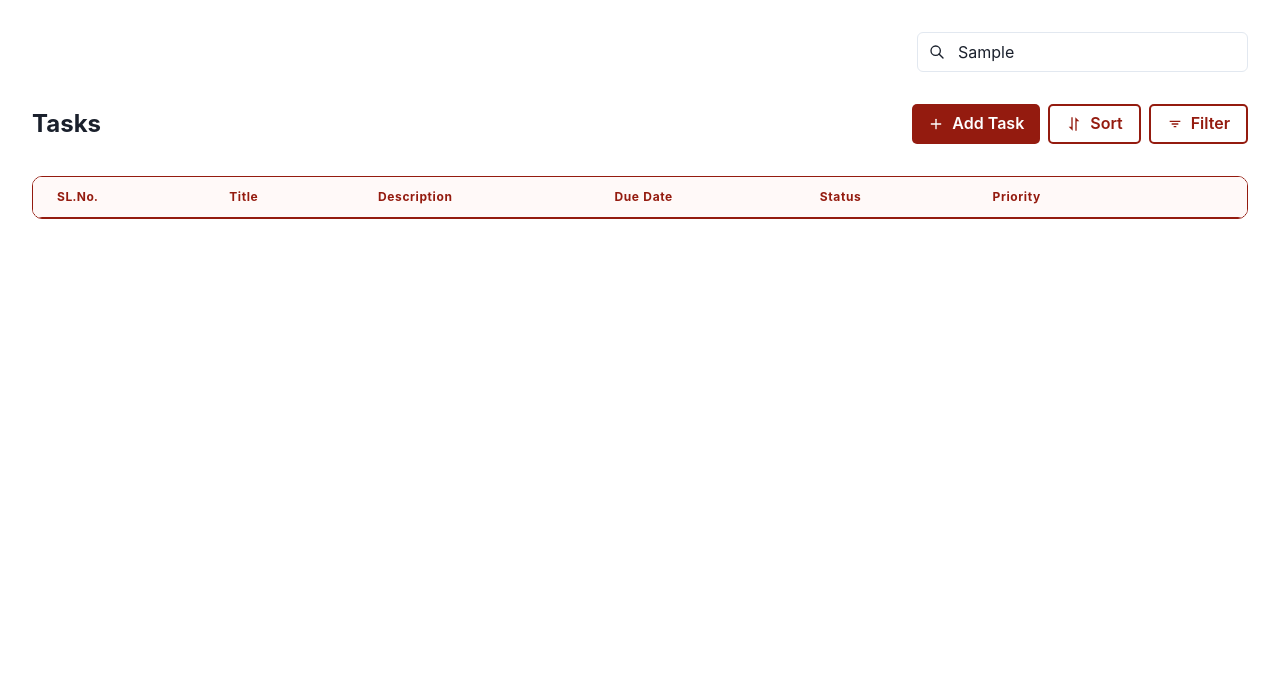
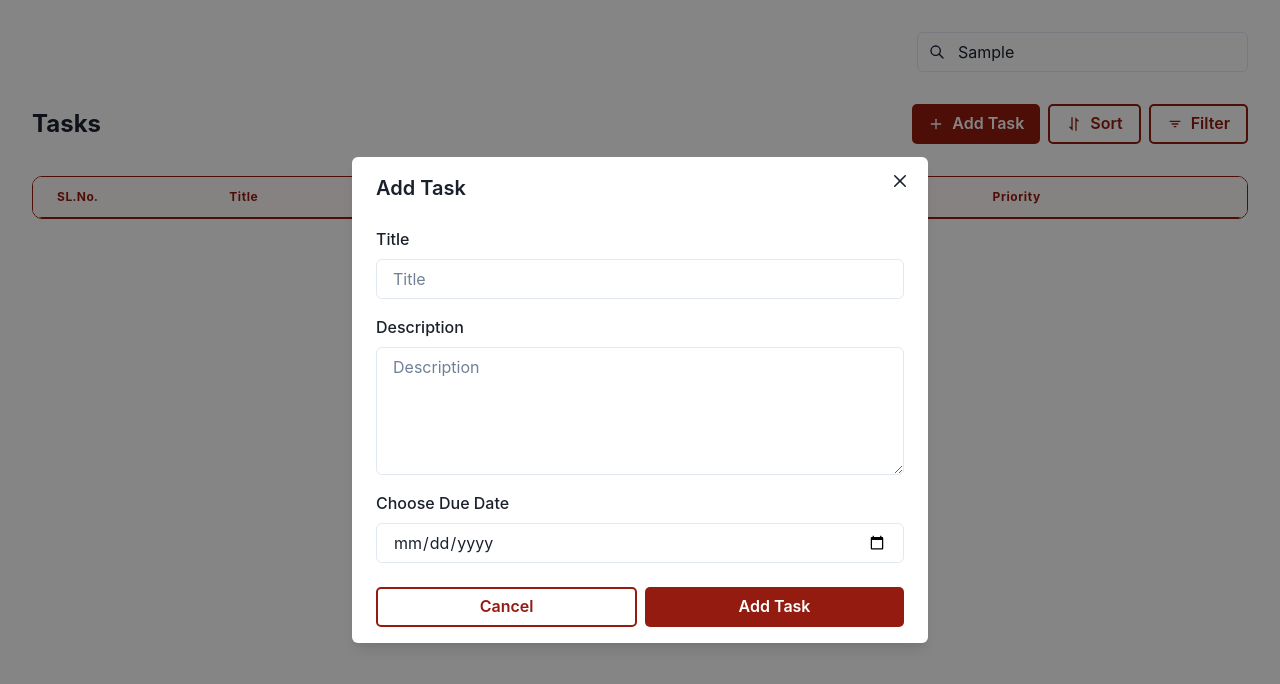
Before and after one commit to b9aurav/task-management, a Next.js app: page / in a window 1280 px wide. Both pictures are taken after typing "Sample" into the empty fields and a click on the button "Add Task". Shown: the top 684 px of the page. Built offline with nearby package versions, Linux system fonts and the light colour scheme.

Commit message:
feat: implement AddTask modal and integrate with PageHeader; update theme for Textarea focus styles

```diff
--- a/src/app/page.tsx
+++ b/src/app/page.tsx
@@ -1,14 +1,23 @@
 "use client";
+import AddTask from "@/components/AddTask";
 import Navbar from "@/components/Navbar";
 import PageHeader from "@/components/PageHeader";
 import TaskList from "@/components/TaskList";
+import { useDisclosure } from "@chakra-ui/react";
 
 export default function Home() {
+  const {
+    isOpen: isAddTaskModalOpen,
+    onOpen: onAddTaskModalOpen,
+    onClose: onAddTaskModalClose,
+  } = useDisclosure();
+
   return (
     <>
       <Navbar />
-      <PageHeader />
+      <PageHeader onAddTaskModalOpen={onAddTaskModalOpen} />
       <TaskList />
+      <AddTask isOpen={isAddTaskModalOpen} onClose={onAddTaskModalClose} />
     </>
   );
 }
--- /dev/null
+++ b/src/components/AddTask.tsx
@@ -0,0 +1,58 @@
+import {
+  Button,
+  Modal,
+  ModalOverlay,
+  ModalContent,
+  ModalHeader,
+  ModalCloseButton,
+  ModalBody,
+  ModalFooter,
+  FormControl,
+  FormLabel,
+  Input,
+  Textarea,
+} from "@chakra-ui/react";
+import React from "react";
+
+type Props = {
+  isOpen: boolean;
+  onClose: () => void;
+};
+
+const AddTask = ({ isOpen, onClose }: Props) => {
+  return (
+    <Modal onClose={onClose} isOpen={isOpen} isCentered size="xl">
+      <ModalOverlay />
+      <ModalContent>
+        <ModalHeader>Add Task</ModalHeader>
+        <ModalCloseButton />
+        <ModalBody>
+          <div className="flex flex-col gap-4">
+            <FormControl>
+              <FormLabel>Title</FormLabel>
+              <Input placeholder="Title" />
+            </FormControl>
+            <FormControl>
+              <FormLabel>Description</FormLabel>
+              <Textarea placeholder="Description" rows={5}/>
+            </FormControl>
+            <FormControl>
+              <FormLabel>Choose Due Date</FormLabel>
+              <Input placeholder="Due Date" size="md" type="date" />
+            </FormControl>
+          </div>
+        </ModalBody>
+        <ModalFooter>
+          <div className="flex w-full gap-2">
+            <Button variant="outline" onClick={onClose} className="w-full">
+              Cancel
+            </Button>
+            <Button className="w-full">Add Task</Button>
+          </div>
+        </ModalFooter>
+      </ModalContent>
+    </Modal>
+  );
+};
+
+export default AddTask;
--- a/src/components/PageHeader.tsx
+++ b/src/components/PageHeader.tsx
@@ -3,18 +3,24 @@ import React from "react";
 import { TbPlus } from "react-icons/tb";
 import { BiSort, BiFilter } from "react-icons/bi";
 
-const PageHeader = () => {
+type props = {
+  onAddTaskModalOpen: () => void;
+};
+
+const PageHeader = ({ onAddTaskModalOpen }: props) => {
   return (
     <div className="w-full px-8 flex justify-between items-center">
       <text className="text-2xl font-bold">Tasks</text>
       <div className="gap-2 flex">
-        <Button leftIcon={<TbPlus />} variant="solid">
+        <Button leftIcon={<TbPlus />} variant="solid" onClick={onAddTaskModalOpen}>
           Add Task
         </Button>
         <Button leftIcon={<BiSort />} variant="outline">
           Sort
         </Button>
-        <Button leftIcon={<BiFilter />} variant="outline">Filter</Button>
+        <Button leftIcon={<BiFilter />} variant="outline">
+          Filter
+        </Button>
       </div>
     </div>
   );
--- a/src/theme.ts
+++ b/src/theme.ts
@@ -8,6 +8,11 @@ const theme = extendTheme({
   },
   components: {
     Input: {
+      defaultProps: {
+        focusBorderColor: "brand.primary",
+      },
+    },
+    Textarea: {
       defaultProps: {
         focusBorderColor: "brand.primary",
       },
```
